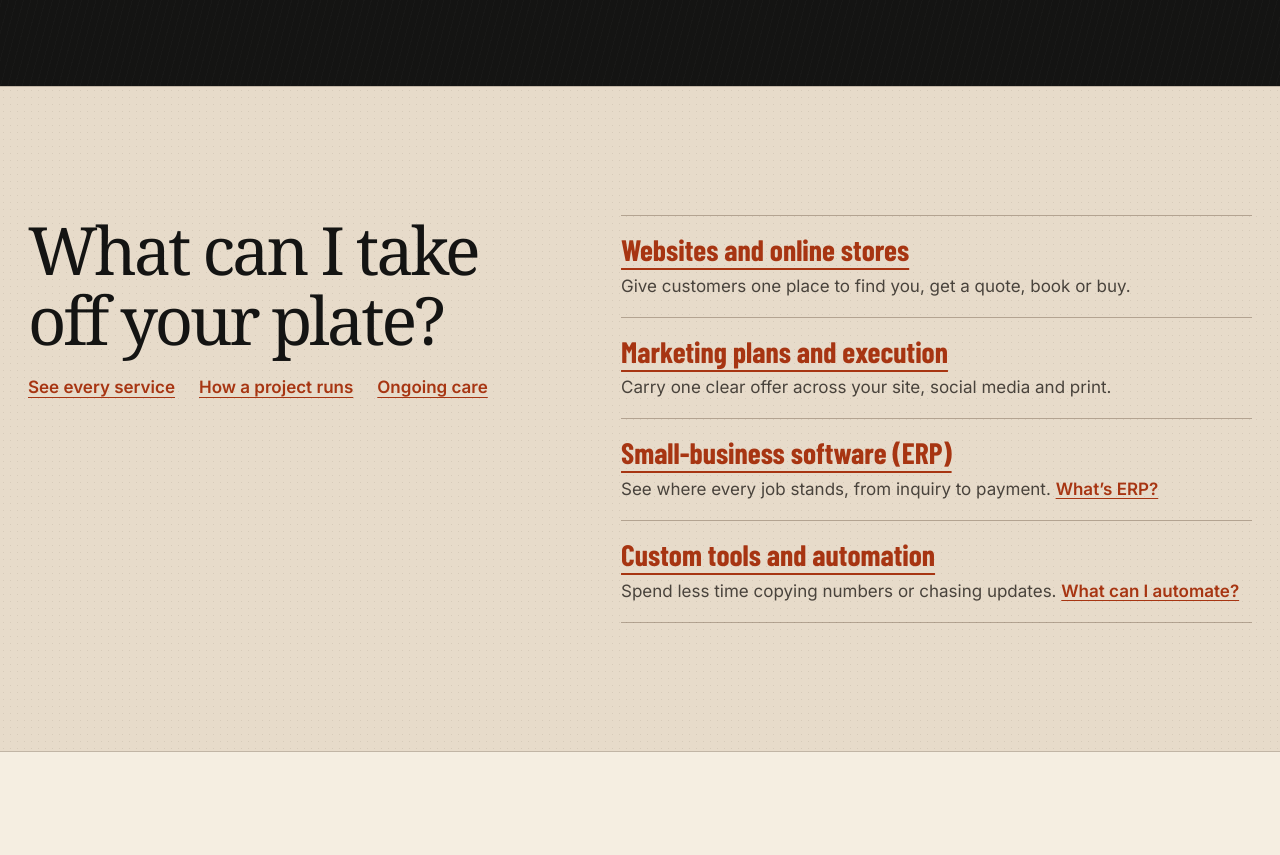
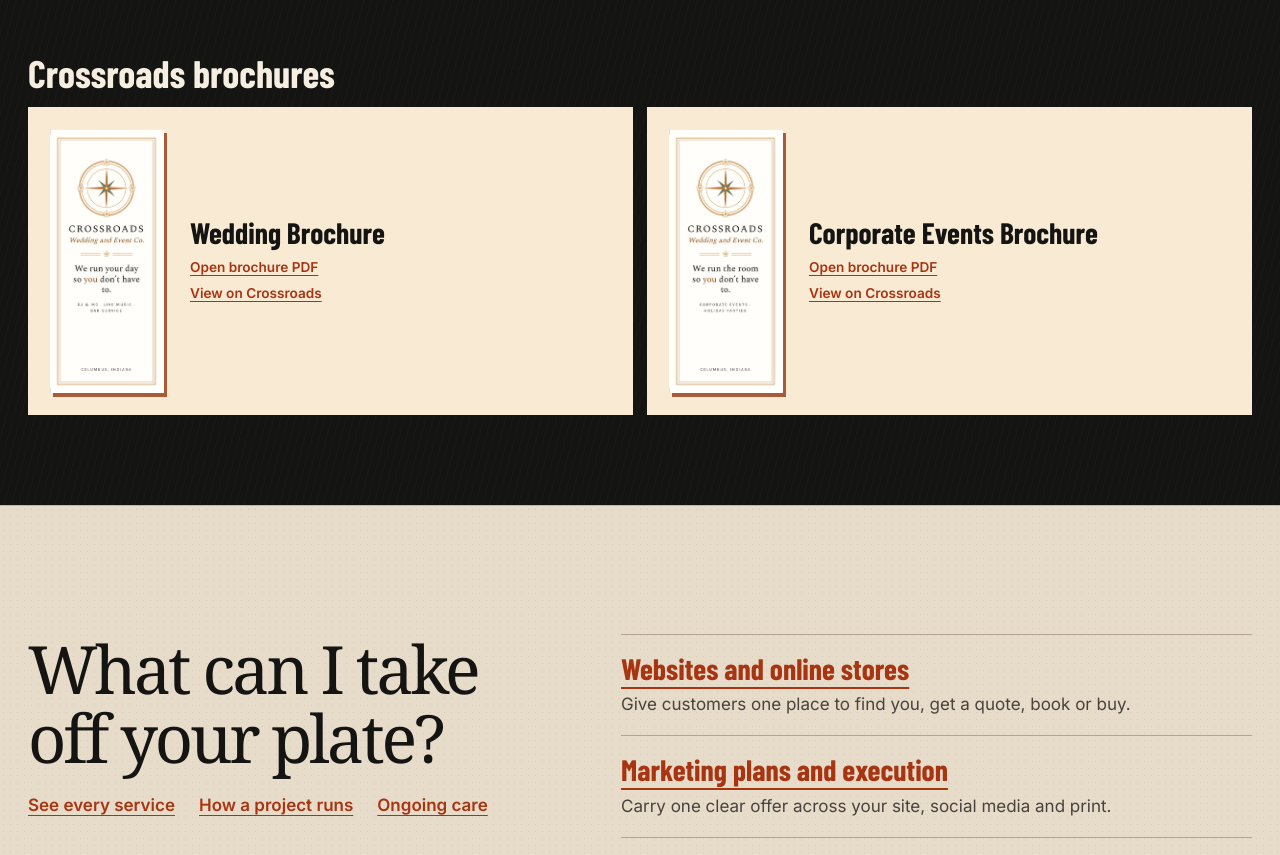
Before and after one commit to Legal-Leaf-Market/ship-it-with-ai, a plain HTML site: page public/index.html in a window 1280 px wide. Shown: the part 1981-2836 px from the top of the page. Drawn offline with nearby package versions, Linux system fonts and the light colour scheme; a web font is replaced by a local one.

Commit message:
Show the original Crossroads brochures on Ship It With AI

```diff
--- a/public/assets/home.css
+++ b/public/assets/home.css
@@ -181,6 +181,34 @@
   border-left: 3px solid var(--rust);
   font-weight: 600;
 }
+.case-brochures { margin-top: clamp(30px, 5vw, 58px); }
+.case-brochures > h3 { margin-bottom: 15px; }
+.case-brochure-grid {
+  display: grid;
+  grid-template-columns: repeat(auto-fit, minmax(min(340px, 100%), 1fr));
+  gap: 14px;
+}
+.case-brochure {
+  display: grid;
+  grid-template-columns: clamp(72px, 14vw, 114px) minmax(0, 1fr);
+  align-items: center;
+  gap: clamp(14px, 3vw, 26px);
+  padding: clamp(13px, 2vw, 22px);
+  color: var(--ink);
+  background: #f9ead4;
+}
+.case-brochure-cover { display: block; box-shadow: 3px 4px 0 #a95b39; }
+.case-brochure-cover img { display: block; width: 100%; height: auto; }
+.case-brochure h4 { margin: 0 0 8px; font: 700 clamp(1.2rem, 3vw, 1.85rem)/1.05 var(--heading); }
+.case-brochure div a {
+  display: block;
+  width: fit-content;
+  margin-top: 4px;
+  color: var(--rust);
+  font-size: .85rem;
+  font-weight: 600;
+  text-underline-offset: .2em;
+}
 .story-links { display: flex; flex-wrap: wrap; gap: 10px 24px; margin-top: 18px; }
 .story-links a, .service-list a { color: var(--rust); text-underline-offset: .22em; font-weight: 600; }
 .community-giving {
--- a/public/index.html
+++ b/public/index.html
@@ -104,6 +104,31 @@
         <li>Signature</li>
         <li>Deposit status</li>
       </ol>
+    </div>
+  </div>
+  <div class="wrap case-brochures">
+    <h3>Crossroads brochures</h3>
+    <div class="case-brochure-grid">
+      <article class="case-brochure">
+        <a class="case-brochure-cover" href="/brochures/crossroads-wedding.pdf" aria-label="Open the original wedding brochure PDF">
+          <img src="/images/crossroads/wedding-cover.webp" width="352" height="816" loading="lazy" alt="">
+        </a>
+        <div>
+          <h4>Wedding Brochure</h4>
+          <a href="/brochures/crossroads-wedding.pdf">Open brochure PDF</a>
+          <a href="https://crossroadsweddingco.shop/brochures/wedding">View on Crossroads</a>
+        </div>
+      </article>
+      <article class="case-brochure">
+        <a class="case-brochure-cover" href="/brochures/crossroads-corporate.pdf" aria-label="Open the original corporate events brochure PDF">
+          <img src="/images/crossroads/corporate-cover.webp" width="352" height="816" loading="lazy" alt="">
+        </a>
+        <div>
+          <h4>Corporate Events Brochure</h4>
+          <a href="/brochures/crossroads-corporate.pdf">Open brochure PDF</a>
+          <a href="https://crossroadsweddingco.shop/brochures/corporate">View on Crossroads</a>
+        </div>
+      </article>
     </div>
   </div>
 </section>
```
Also changed, not shown: public/images/crossroads/corporate-cover.webp (added), public/images/crossroads/wedding-cover.webp (added), 2 other files.
